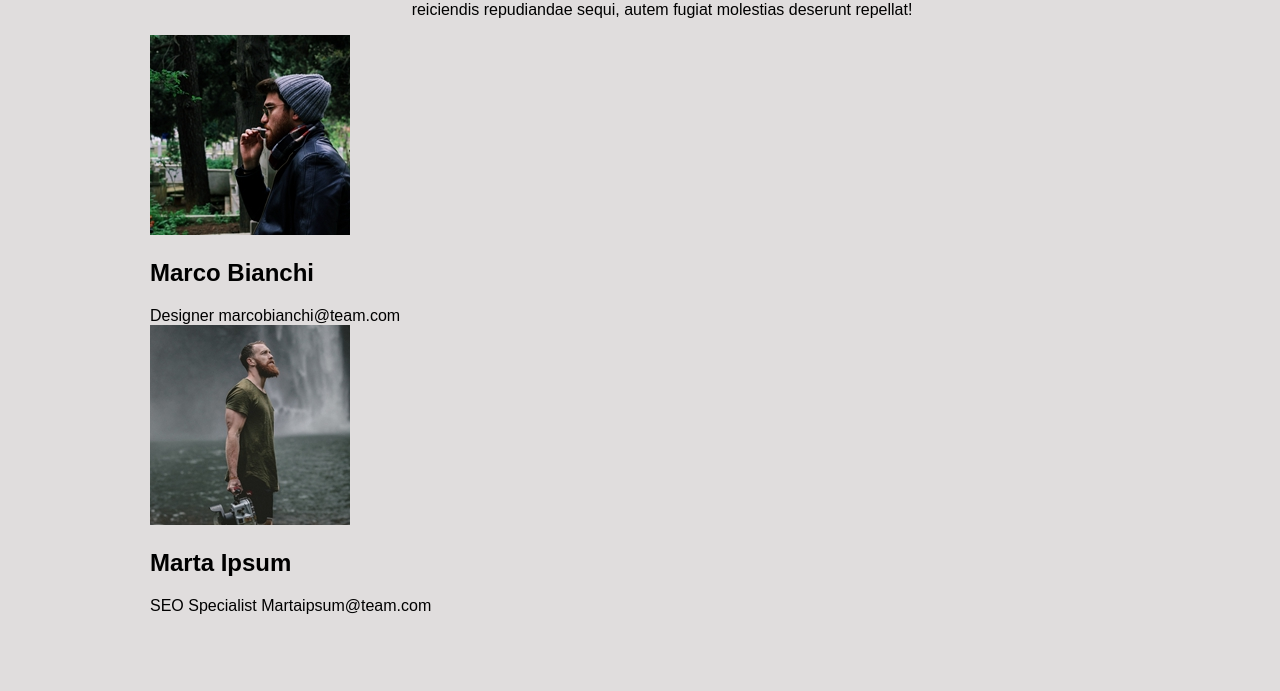
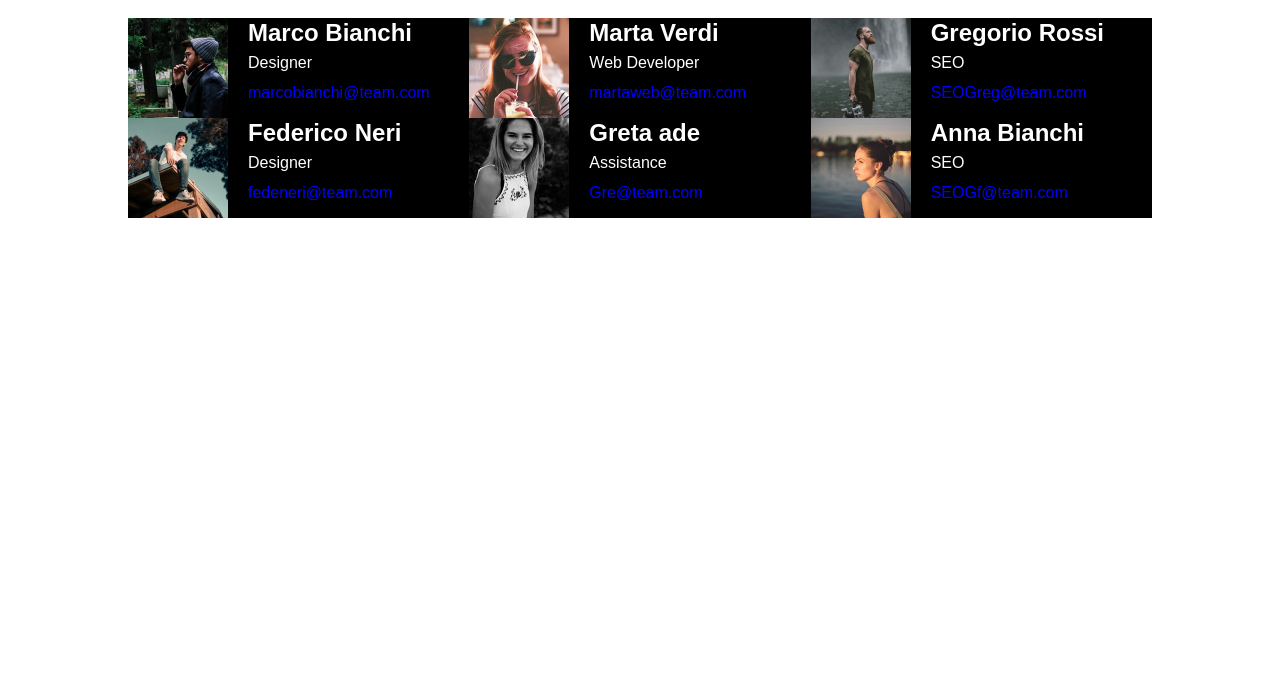
Before and after one commit to NickyRufolo/html-css-float-cards, a plain HTML site: page index.html in a window 1280 px wide. Shown: the part 109-800 px from the top of the page. Drawn offline with Linux system fonts and the light colour scheme.

Commit message:
finish (spazio bianco)

```diff
--- a/assets/css/style.css
+++ b/assets/css/style.css
@@ -1,6 +1,3 @@
-<style>
-@import url('https://fonts.googleapis.com/css2?family=Kanit:ital,wght@1,800&display=swap');
-</style>
 
 *{
     margin: 0;
@@ -8,26 +5,68 @@
     box-sizing: border-box;
     }
 
+    .clearfix::after {
+        clear:both;
+        content: '';
+        display: table;
+    }
+
 
 
     h1 {
         color: rgb(210, 52, 115);
         text-align: center;
-        font-family: Impact, Haettenschweiler, 'Arial Narrow Bold', sans-serif;
+        font-family: 'Franklin Gothic Medium', 'Arial Narrow', Arial, sans-serif;
+    }
+
+
+.paragraph {
+    color: black;
+    text-align: center;
+}
+   body {
+        background-color: white;
+        font-family: 'Kanit', sans-serif;
+        color: rgb(255, 255, 255);
+        width: 80%;
+        margin: auto;
+    }
+
+    .container{
+        background-color: rgb(255, 255, 255);
+        padding-bottom: 10%;
+    }
+
+
+    .columns{
+background-color: aquamarine;
 
     }
 
-p {
-    text-align: center;
+    h2{
+
+    color: ;
+    }
+
+   .email {
+    color: blue;
+   }
+
+
+
+img{
+    float: left;
+    width: 100px;
 }
-   body {
-        background-color: rgb(224, 221, 221);
-        font-family: 'Kanit', sans-serif;
-        width: 80%;
-        margin-left: 150px;
-    }
-    .clearfix::after {
-        clear:both;
-        content: '';
-        display: table;
-    }
+
+.card {
+    float: left;
+    width: calc(100% / 3 );
+    height: 100%;
+    background-color: rgb(0, 0, 0);
+    line-height: 30px;
+}
+
+.card h2,p {
+    padding-left: 120px;
+}
--- a/index.html
+++ b/index.html
@@ -10,24 +10,57 @@
     </head>
 
 <body>
-<main>
+<main class="container">
     <h1>Meet our Team</h1>
-    <p>Lorem ipsum dolor sit, amet consectetur adipisicing elit. Sint minus omnis amet hic fugit rerum ipsum tempora repellendus, fuga quam ab. Quasi reiciendis repudiandae sequi, autem fugiat molestias deserunt repellat!</p>
+    <br>
+    <p class="paragraph">Lorem ipsum dolor sit, amet consectetur adipisicing elit. Sint minus omnis amet hic fugit rerum ipsum tempora repellendus, fuga quam ab. Quasi reiciendis repudiandae sequi, autem fugiat molestias deserunt repellat!</p>
+<br>
+<br>
+    <section class="columns">
 
-    <section class="columns">
-        <div class="card">
-          <img src="./assets/img/male1.png" alt="">
+        <div class="card clearfix">
+         <img src="./assets/img/male1.png" alt="Marco">
           <h2>Marco Bianchi</h2>
-          <span class="profession">Designer</span>
-          <span class="email">marcobianchi@team.com</span>
+          <p class="profession">Designer</p>
+         <p class="email">marcobianchi@team.com</p>
+        </div>
 
-        </div>
-        <div class="card">
-            <img src="./assets/img/male2.png" alt="">
-            <h2>Marta Ipsum</h2>
-            <span class="profession">SEO Specialist</span>
-            <span class="email">Martaipsum@team.com</span>
-        </div>
+          <div class="card clearfix">
+            <img src="./assets/img/female1.png" alt="Marta">
+              <h2>Marta Verdi</h2>
+              <p class="profession">Web Developer</p>
+              <p class="email">martaweb@team.com</p>
+            </div>
+
+            <div class="card clearfix">
+            <img src="./assets/img/male2.png" alt="Greg">
+              <h2>Gregorio Rossi</h2>
+                <p class="profession">SEO</p>
+                <p class="email">SEOGreg@team.com</p>
+             </div>
+
+                <div class="card clearfix">
+                 <img src="./assets/img/male3.png" alt="Fede">
+                  <h2>Federico Neri</h2>
+                  <p class="profession">Designer</p>
+                  <p class="email">fedeneri@team.com</p>
+                </div>
+
+                  <div class="card clearfix">
+                    <img src="./assets/img/female3.png" alt="Greta">
+                      <h2>Greta ade</h2>
+                      <p class="profession">Assistance</p>
+                      <p class="email">Gre@team.com</p>
+                    </div>
+
+                    <div class="card clearfix">
+                    <img src="./assets/img/female2.png" alt="Anna">
+                      <h2>Anna Bianchi</h2>
+                        <p class="profession">SEO</p>
+                        <p class="email">SEOGf@team.com</p>
+                     </div>
+
+
     </section>
 
 
```
